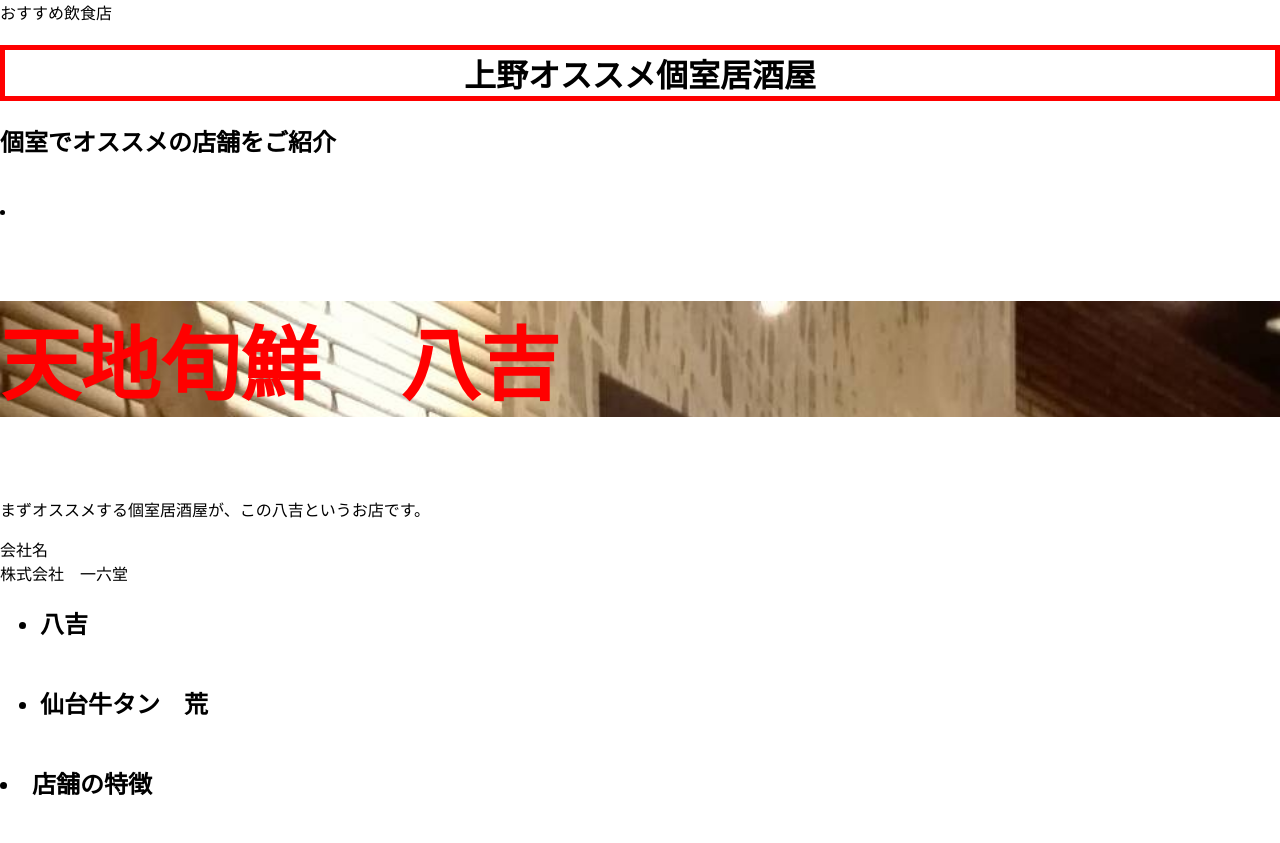
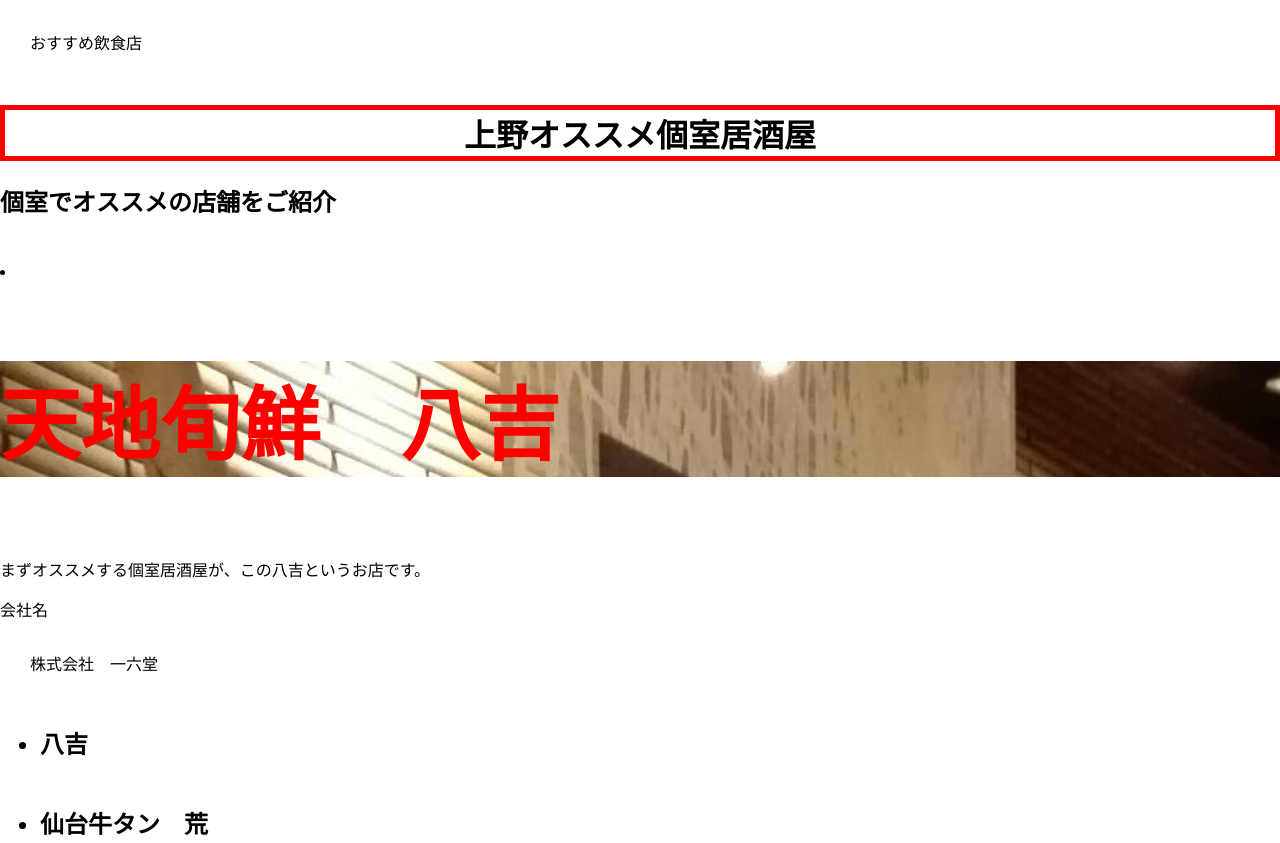
Before and after one commit to utarout/delight, a plain HTML site: page index.html in a window 1280 px wide. Shown: the top 843 px of the page. Drawn offline with Linux system fonts and the light colour scheme.

Commit message:
Update stylesheet.css

```diff
--- a/stylesheet.css
+++ b/stylesheet.css
@@ -7,6 +7,9 @@ body {
   font-family: "Hiragino Kaku Gothic ProN";
 }
 
+.header-logo {
+  padding:30px;
+}
 
 h1 {
   border:5px solid red;
```
